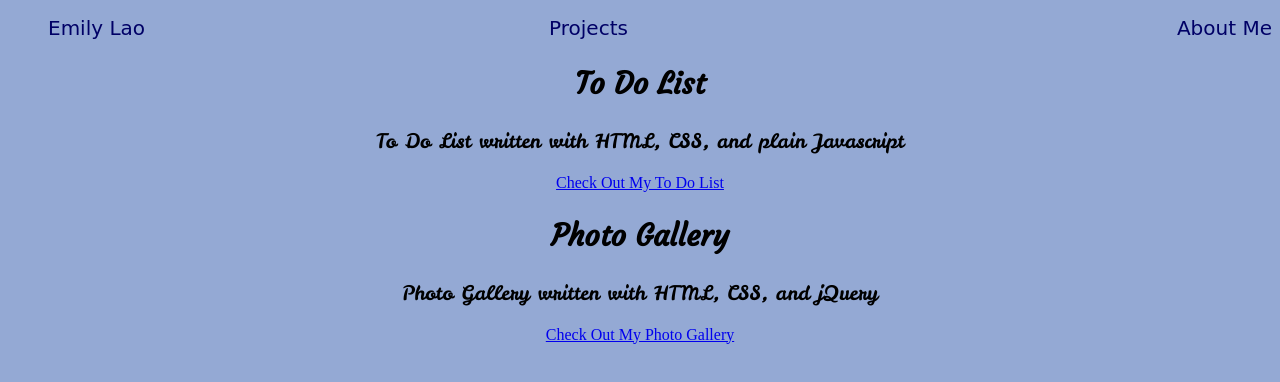
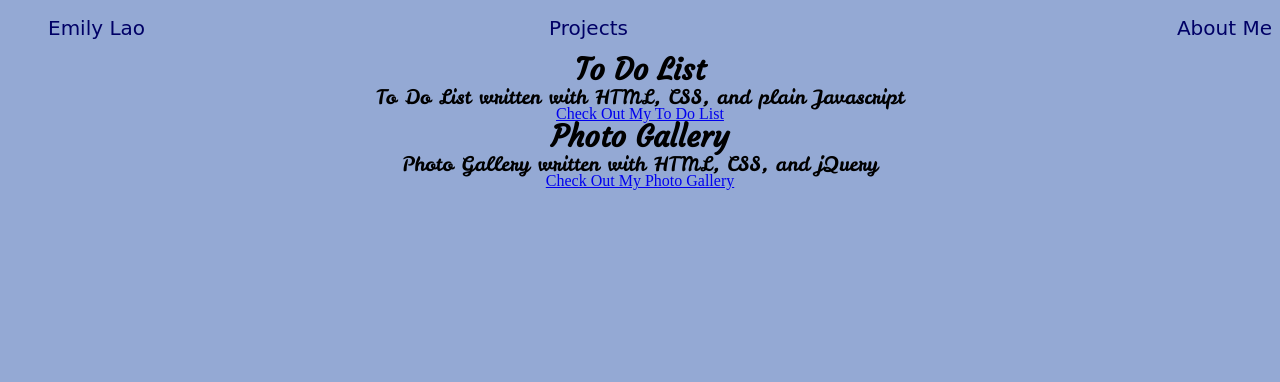
Before and after one commit to emily204/emily204.github.io, a plain HTML site: page projects.html in a window 1280 px wide. Drawn offline with Linux system fonts and the light colour scheme; a web font is replaced by a local one.

Commit message:
Update style.css

```diff
--- a/style.css
+++ b/style.css
@@ -95,6 +95,7 @@ body{
 .list{
 	font-family: 'Courgette', cursive;
 	font-size: 30px;
+	margin: -5px;
 }
 
 .projects{
@@ -104,4 +105,5 @@ body{
 .texts{
 	font-family: 'Leckerli One', cursive;
 	font-size: 20px;
+	margin: -5px;
 }
```
